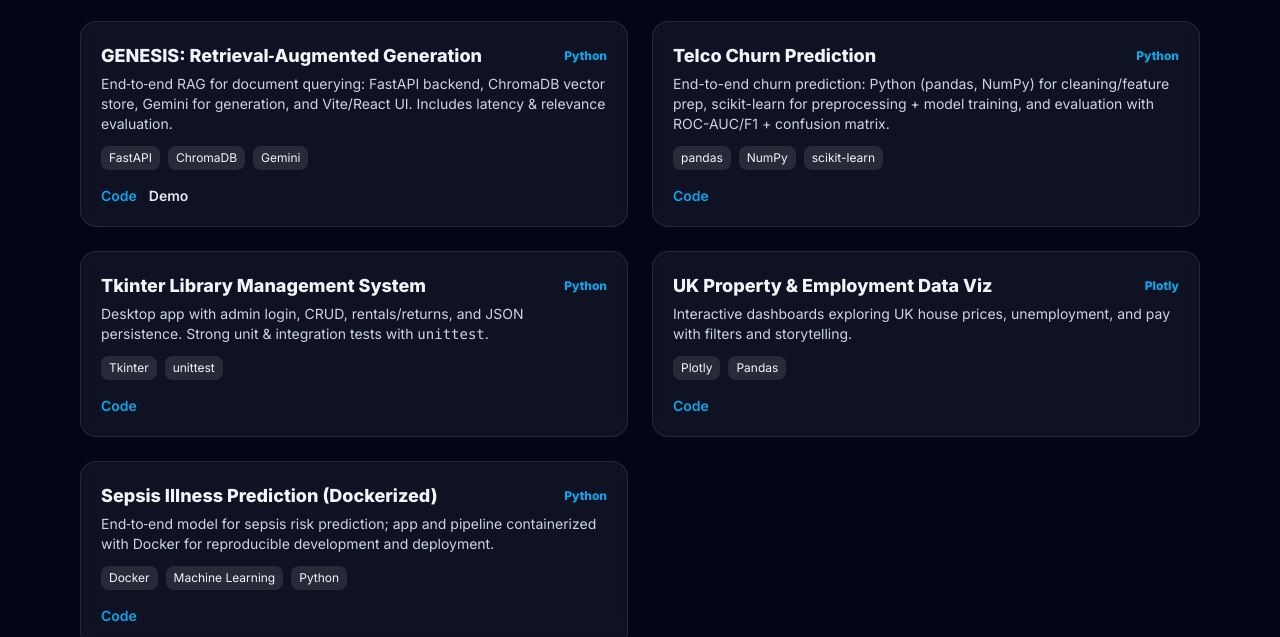
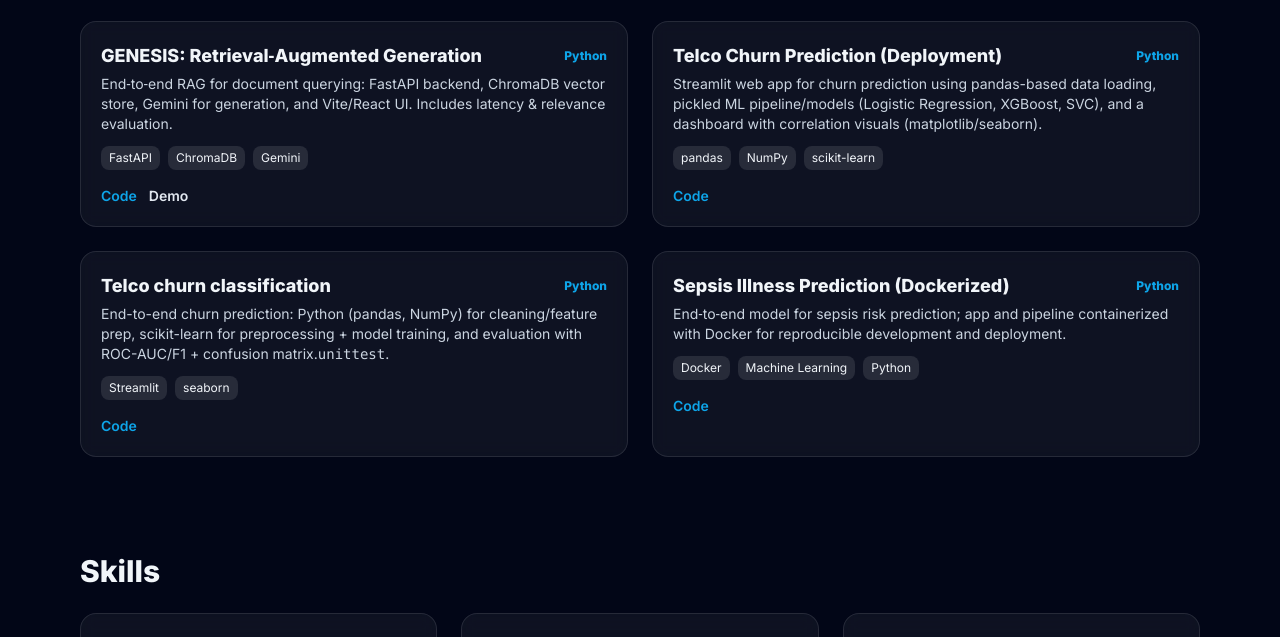
Before and after one commit to gideonclottey/gideonclottey.github.io, a plain HTML site: page index.html in a window 1280 px wide. Shown: the part 714-1351 px from the top of the page. Drawn offline with nearby package versions, Linux system fonts and the light colour scheme.

Commit message:
Update index.html

```diff
--- a/index.html
+++ b/index.html
@@ -133,56 +133,42 @@
             <span class="rounded-lg bg-slate-900/5 dark:bg-white/10 px-2 py-1">Gemini</span>
           </div>
           <div class="mt-4 flex gap-3">
-            <a class="inline-flex items-center gap-2 text-sm font-semibold text-brand hover:underline" target="_blank" rel="noopener" href="https://github.com/gideonclottey/genesis-rag">Code</a>
+            <a class="inline-flex items-center gap-2 text-sm font-semibold text-brand hover:underline" target="_blank" rel="noopener" href="https://github.com/gideonclottey/rag-without-framework">Code</a>
             <a class="inline-flex items-center gap-2 text-sm font-semibold text-slate-700 dark:text-slate-200 hover:underline" target="_blank" rel="noopener" href="#">Demo</a>
           </div>
         </article>
 
         <article class="group rounded-2xl border border-white/10 bg-white/70 dark:bg-white/5 p-5 backdrop-blur transition hover:shadow-lg">
           <div class="flex items-center justify-between">
-            <h3 class="text-lg font-bold">Telco Churn Prediction</h3>
+            <h3 class="text-lg font-bold">Telco Churn Prediction (Deployment) </h3>
             <span class="text-xs font-bold text-brand">Python</span>
           </div>
-          <p class="mt-1 text-sm text-slate-600 dark:text-slate-300">End-to-end churn prediction: Python (pandas, NumPy) for cleaning/feature prep, scikit-learn for preprocessing + model training, and evaluation with ROC-AUC/F1 + confusion matrix.</p>
+          <p class="mt-1 text-sm text-slate-600 dark:text-slate-300">Streamlit web app for churn prediction using pandas-based data loading, pickled ML pipeline/models (Logistic Regression, XGBoost, SVC), and a dashboard with correlation visuals (matplotlib/seaborn).</p>
           <div class="mt-3 flex flex-wrap gap-2 text-xs">
             <span class="rounded-lg bg-slate-900/5 dark:bg-white/10 px-2 py-1">pandas</span>
             <span class="rounded-lg bg-slate-900/5 dark:bg-white/10 px-2 py-1">NumPy</span>
             <span class="rounded-lg bg-slate-900/5 dark:bg-white/10 px-2 py-1">scikit-learn</span>
           </div>
           <div class="mt-4 flex gap-3">
-            <a class="inline-flex items-center gap-2 text-sm font-semibold text-brand hover:underline" target="_blank" rel="noopener" href="https://github.com/gideonclottey/automated-task-scheduling-system">Code</a>
+            <a class="inline-flex items-center gap-2 text-sm font-semibold text-brand hover:underline" target="_blank" rel="noopener" href="https://github.com/gideonclottey/telco_churn_deployment">Code</a>
           </div>
         </article>
 
         <article class="group rounded-2xl border border-white/10 bg-white/70 dark:bg-white/5 p-5 backdrop-blur transition hover:shadow-lg">
           <div class="flex items-center justify-between">
-            <h3 class="text-lg font-bold">Tkinter Library Management System</h3>
+            <h3 class="text-lg font-bold">Telco churn classification</h3>
             <span class="text-xs font-bold text-brand">Python</span>
           </div>
-          <p class="mt-1 text-sm text-slate-600 dark:text-slate-300">Desktop app with admin login, CRUD, rentals/returns, and JSON persistence. Strong unit & integration tests with <code>unittest</code>.</p>
+          <p class="mt-1 text-sm text-slate-600 dark:text-slate-300">End-to-end churn prediction: Python (pandas, NumPy) for cleaning/feature prep, scikit-learn for preprocessing + model training, and evaluation with ROC-AUC/F1 + confusion matrix.<code>unittest</code>.</p>
           <div class="mt-3 flex flex-wrap gap-2 text-xs">
-            <span class="rounded-lg bg-slate-900/5 dark:bg-white/10 px-2 py-1">Tkinter</span>
-            <span class="rounded-lg bg-slate-900/5 dark:bg-white/10 px-2 py-1">unittest</span>
+            <span class="rounded-lg bg-slate-900/5 dark:bg-white/10 px-2 py-1">Streamlit</span>
+            <span class="rounded-lg bg-slate-900/5 dark:bg-white/10 px-2 py-1"> seaborn</span>
           </div>
           <div class="mt-4 flex gap-3">
-            <a class="inline-flex items-center gap-2 text-sm font-semibold text-brand hover:underline" target="_blank" rel="noopener" href="https://github.com/gideonclottey/tkinter-library-system">Code</a>
+            <a class="inline-flex items-center gap-2 text-sm font-semibold text-brand hover:underline" target="_blank" rel="noopener" href="https://github.com/gideonclottey/Churn_Classification">Code</a>
           </div>
         </article>
 
-        <article class="group rounded-2xl border border-white/10 bg-white/70 dark:bg-white/5 p-5 backdrop-blur transition hover:shadow-lg">
-          <div class="flex items-center justify-between">
-            <h3 class="text-lg font-bold">UK Property & Employment Data Viz</h3>
-            <span class="text-xs font-bold text-brand">Plotly</span>
-          </div>
-          <p class="mt-1 text-sm text-slate-600 dark:text-slate-300">Interactive dashboards exploring UK house prices, unemployment, and pay with filters and storytelling.</p>
-          <div class="mt-3 flex flex-wrap gap-2 text-xs">
-            <span class="rounded-lg bg-slate-900/5 dark:bg-white/10 px-2 py-1">Plotly</span>
-            <span class="rounded-lg bg-slate-900/5 dark:bg-white/10 px-2 py-1">Pandas</span>
-          </div>
-          <div class="mt-4 flex gap-3">
-            <a class="inline-flex items-center gap-2 text-sm font-semibold text-brand hover:underline" target="_blank" rel="noopener" href="https://github.com/gideonclottey/uk-property-viz">Code</a>
-          </div>
-        </article>
         <article class="group rounded-2xl border border-white/10 bg-white/70 dark:bg-white/5 p-5 backdrop-blur transition hover:shadow-lg">
           <div class="flex items-center justify-between">
             <h3 class="text-lg font-bold">Sepsis Illness Prediction (Dockerized)</h3>
```
